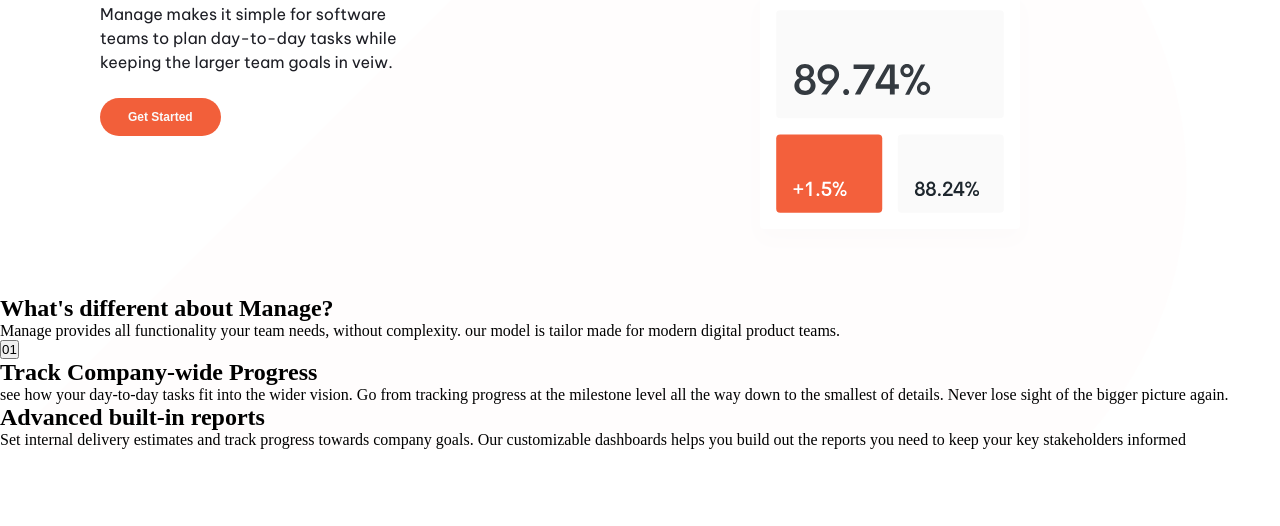
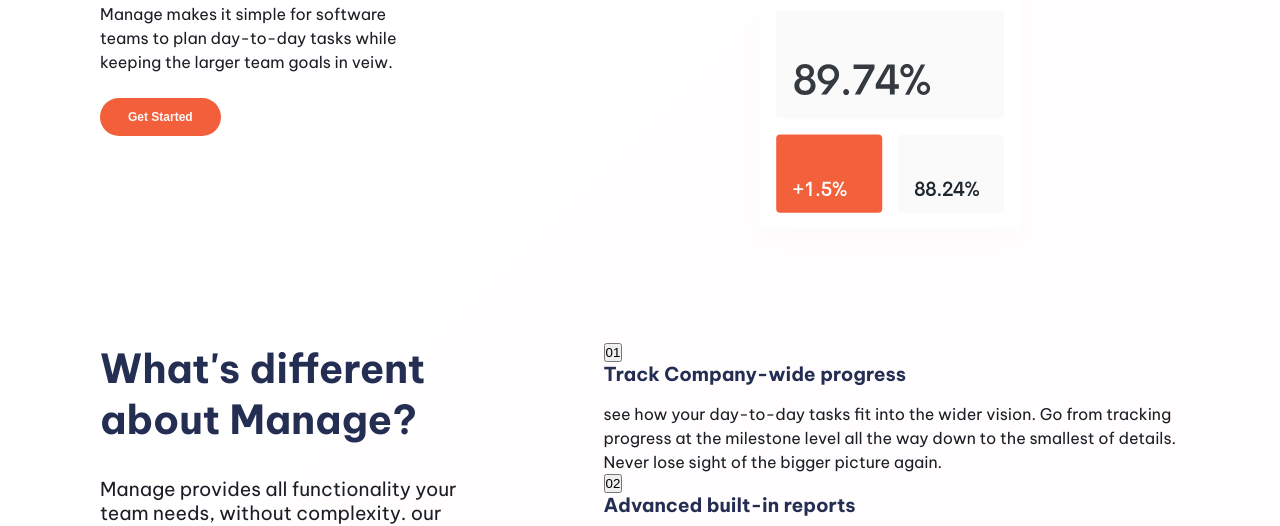
Before and after one commit to Emmanuel131519/Manage-Landing-page, a plain HTML site: page index.html in a window 1280 px wide. Shown: the part 432-958 px from the top of the page. Before the commit the page ends 881 px from the top, so only its background shows below. Drawn offline with Linux system fonts and the light colour scheme.

Commit message:
first commit

```diff
--- a/index.html
+++ b/index.html
@@ -38,16 +38,16 @@
       </div>
     </section>
 
-    <section class="section-2">
-      <div>
+    <section class="section-2 container">
+      <div class="section-2-div-1">
 <h1> What's different about Manage?</h1>
 <p>Manage provides all functionality your team needs, without complexity. our model is tailor made for modern digital product teams.</p>
       </div>
-    <div>
+    <div class="section-2-div-2">
       <div>
-        <div>
+        <div class="section-2-div-2-div">
           <button>01</button>
-          <h1>Track Company-wide Progress</h1>
+          <h1>Track Company-wide progress</h1>
         </div>
         <p>
           see how your day-to-day tasks fit into the wider vision. Go from tracking progress at the milestone level all the way down to the smallest of details. Never lose sight of the bigger picture again.
@@ -55,8 +55,20 @@
       </div>
 
       <div>
+        <div>
+    <button>02</button>
         <h1>Advanced built-in reports</h1>
+        </div>
         <p>Set internal delivery estimates and track progress towards company goals. Our customizable dashboards helps you build out the reports you need to keep your key stakeholders informed</p>
+      </div>
+      <div>
+        <div>
+          <button>03</button>
+          <h1>Everything you need in one place</h1>
+        </div>
+        <p>
+          Stop jumping from one service to another to communicate, store files, track tasks and share documents. Manage offers an all-in-one team productivity solution.
+        </p>
       </div>
     </div>
 
--- a/style.css
+++ b/style.css
@@ -110,9 +110,47 @@
        cursor: pointer;
     }
 
-    .section-1-div-2{
+    .section-2{
+padding-top: 3rem;
+display: flex;
+gap: 2rem;
+    }
 
-    }
+.section-2-div-1 h1{
+color: var(--Blue-950);
+font-size: 2.5rem;
+font-family: var(--ff-Be-Vietnam-Pro);
+width: 90%;
+}
+
+.section-2-div-1 p{
+    color: var(--Gray-950);
+    font-family: var(--ff-Be-Vietnam-Pro);
+    width: 85%;
+    line-height: 1.5rem;
+    font-size: 1.2rem;
+    padding-top: 2rem;
+}
+
+.section-2-div-2 h1{
+color: var(--Blue-950);
+font-size: 1.2rem;
+font-family: var(--ff-Be-Vietnam-Pro);
+width: 100%;
+}
+
+.section-2-div-2 p{
+    color: var(--Gray-950);
+    font-family: var(--ff-Be-Vietnam-Pro);
+    width: 100%;
+    line-height: 1.5rem;
+    font-size: 1rem;
+    padding-top: 1rem;
+}
+
+
+
+
 
     @media (max-width: 768px) {
 
```
